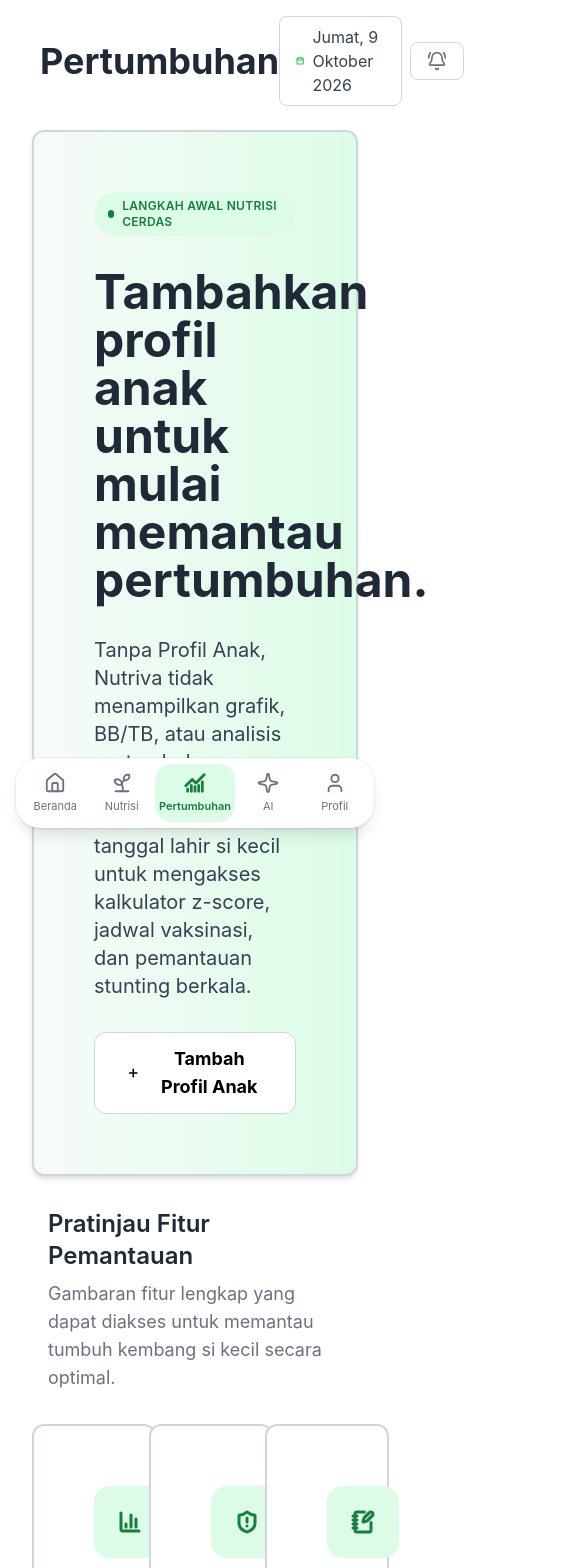
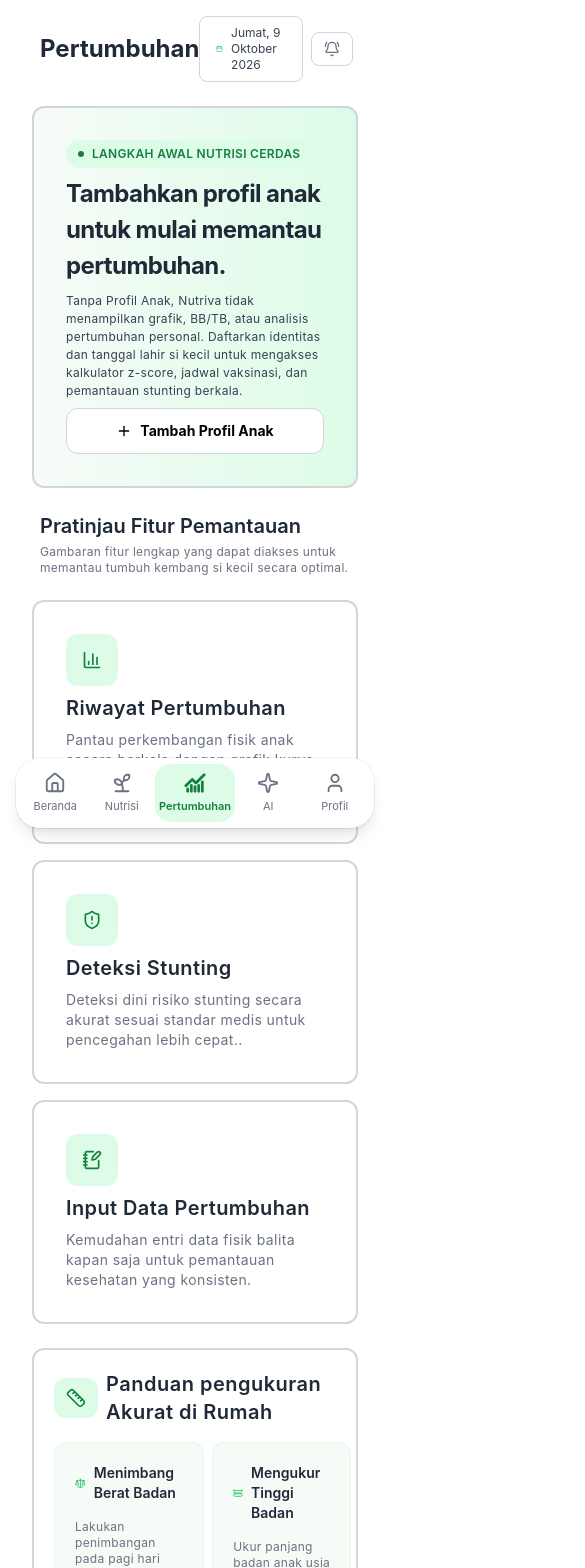
Before and after one commit to Nova11-F/Nutriva, a React (Vite) app: page /growth in a window 390 px wide. Shown: the top 1568 px of the page, 585 px wide, since content can reach past the window. Built offline with nearby package versions, Linux system fonts and the light colour scheme.

Commit message:
3.3 Pages : Home, Nutrisi, Pertumbuhan, Profil Part 4

```diff
--- a/src/components/navigation/Header.jsx
+++ b/src/components/navigation/Header.jsx
@@ -22,14 +22,14 @@
       className={`flex items-center justify-between px-6 mb-4 ${className}`}
       {...props}
     >
-      <h1 className="text-4xl text-text font-bold">
+      <h1 className="text-2xl  text-text font-bold md:text-4xl">
         {title}
       </h1>
 
-        <div className="flex items-center gap-2">
+        <div className="flex items-center gap-2 md:gap-4">
       <CurrentDate />
-        <div className="border border-gray-300 rounded-lg py-2 px-4">
-            <BellRing size={20} className="text-gray-500"/>
+        <div className="border border-gray-300 rounded-lg py-2 px-3">
+            <BellRing className="size-4 text-gray-500 md:size-6"/>
         </div>
       </div>
     </div>
--- a/src/components/ui/Date.jsx
+++ b/src/components/ui/Date.jsx
@@ -10,8 +10,8 @@
 
   return(
             <div className="flex items-center gap-2 px-4 py-2 bg-surface border border-gray-300 rounded-lg">
-              <Calendar size={20} strokeWidth={3} className="text-secondary"/>
-              <p className="text-gray-700 text-md">{tanggal}</p>
+              <Calendar strokeWidth={2} className="size-4 text-secondary md:size-6"/>
+              <p className="text-xs text-gray-700 md:text-lg">{tanggal}</p>
             </div>
   );
 }
--- a/src/pages/growth/GrowthPage.jsx
+++ b/src/pages/growth/GrowthPage.jsx
@@ -17,16 +17,16 @@
   return (
     <>
         <Header variant="pertumbuhan"/>
-      <div className="flex flex-col gap-8 mt-6 px-4">
-        <Card className="flex flex-col p-15 gap-8 shadow-md bg-linear-to-r from-background to-soft ">
-          <div className="w-fit inline-flex items-center gap-2 bg-soft text-primary px-3.5 py-1.5 rounded-full text-xs font-semibold tracking-wide uppercase">
-            <span className="w-2 h-2 rounded-full bg-primary"></span>
+      <div className="flex flex-col gap-6 mt-6 px-4 md:gap-8">
+        <Card className="flex flex-col p-8 gap-2 md:gap-4 md:px-15 md:py-12 bg-linear-to-r from-background to-soft ">
+          <div className="w-fit inline-flex items-center gap-2 bg-soft text-primary px-3 py-1.5 rounded-full text-xs font-semibold tracking-wide uppercase md:px-4 md:py-2.5 md:text-sm">
+            <span className="w-1.5 h-1.5 rounded-full bg-primary md:w-2 md:h-2"></span>
             Langkah Awal Nutrisi Cerdas
           </div>
-          <h2 className="text-5xl text-text font-bold w-[80%]">
+          <h2 className="text-2xl text-text font-bold tracking-tight leading-normal md:text-5xl">
             Tambahkan profil anak untuk mulai memantau pertumbuhan.
           </h2>
-          <p className="w-[95%] text-xl text-gray-700">
+          <p className="w-full text-xs text-gray-700 leading-normal tracking-wide md:text-xl">
             Tanpa Profil Anak, Nutriva tidak menampilkan grafik, BB/TB, atau
             analisis pertumbuhan personal. Daftarkan identitas dan tanggal lahir
             si kecil untuk mengakses kalkulator z-score, jadwal vaksinasi, dan
@@ -34,100 +34,97 @@
           </p>
           <Button
             variant="outline"
-            className="flex items-center justify-center w-fit gap-4"
+            className="flex items-center justify-center text-sm gap-2 md:text-xl md:w-fit"
           >
-            <Plus size={20} strokeWidth={3} />
+            <Plus strokeWidth={2} className="size-4 md:size-6"/>
             Tambah Profil Anak
           </Button>
         </Card>
 
-        <div className="flex flex-col gap-2 px-4">
-          <h2 className="text-2xl text-text font-semibold">
+        <div className="flex flex-col px-2 gap-1 md:gap-2 md:px-4">
+          <h2 className="text-xl text-text font-semibold md:text-2xl">
             Pratinjau Fitur Pemantauan
           </h2>
-          <p className="text-gray-500 text-lg">
+          <p className="text-gray-500 text-xs tracking-wide md:text-lg">
             Gambaran fitur lengkap yang dapat diakses untuk memantau tumbuh
             kembang si kecil secara optimal.
           </p>
         </div>
-        <div className="grid grid-cols-3 items-strech justify-between gap-6">
+        <div className="grid grid-cols-1 items-strech justify-between gap-4 md:gap-8 md:grid-cols-3">
           <Card
             variant="default"
-            className="group flex flex-col gap-4 p-15 hover:border-secondary hover:shadow-lg hover:shadow-soft transition-all duration-300"
+            className="group flex flex-col gap-2 p-8 tracking-wide md:gap-4 md:p-15 hover:border-secondary hover:shadow-lg hover:shadow-soft transition-all duration-300"
           >
-            <div className="bg-soft rounded-2xl p-6 w-fit transition-all duration-300 group-hover:bg-primary">
+            <div className="bg-soft rounded-xl p-4 md:p-6 w-fit transition-all duration-300 group-hover:bg-primary">
               <ChartColumn
-                size={24}
-                strokeWidth={3}
-                className="text-primary transition-colors duration-300 group-hover:text-white"
+                strokeWidth={2}
+                className="size-5 text-primary md:size-6 transition-colors duration-300 group-hover:text-white"
               />
             </div>
-            <h3 className="text-2xl text-text font-semibold">
+            <h3 className="text-xl text-text font-semibold md:text-2xl">
               Riwayat Pertumbuhan
             </h3>
-            <p className="text-lg text-gray-500">
+            <p className="text-sm text-gray-500 md:text-lg">
               Pantau perkembangan fisik anak secara berkala dengan grafik kurva
               pertumbuhan yang jelas dan mudah dipahami.
             </p>
           </Card>
           <Card
             variant="default"
-            className="group flex flex-col gap-4 p-15 hover:border-secondary hover:shadow-lg hover:shadow-soft transition-all duration-300"
+            className="group flex flex-col gap-2 p-8 tracking-wide md:gap-4 md:p-15 hover:border-secondary hover:shadow-lg hover:shadow-soft transition-all duration-300"
           >
-            <div className="bg-soft rounded-2xl p-6 w-fit transition-all duration-300 group-hover:bg-primary">
+            <div className="bg-soft rounded-xl p-4 md:p-6 w-fit transition-all duration-300 group-hover:bg-primary">
               <ShieldAlert
-                size={24}
-                strokeWidth={3}
-                className="text-primary transition-colors duration-300 group-hover:text-white"
+                strokeWidth={2}
+                className="size-5 text-primary md:size-6 transition-colors duration-300 group-hover:text-white"
               />
             </div>
-            <h3 className="text-2xl text-text font-semibold">
+            <h3 className="text-xl text-text font-semibold md:text-2xl">
               Deteksi Stunting
             </h3>
-            <p className="text-lg text-gray-500">
+            <p className="text-sm text-gray-500 md:text-lg">
               Deteksi dini risiko stunting secara akurat sesuai standar medis
               untuk pencegahan lebih cepat..
             </p>
           </Card>
           <Card
             variant="default"
-            className="group flex flex-col gap-4 p-15 hover:border-secondary hover:shadow-lg hover:shadow-soft transition-all duration-300"
+            className="group flex flex-col gap-2 p-8 tracking-wide md:gap-4 md:p-15 hover:border-secondary hover:shadow-lg hover:shadow-soft transition-all duration-300"
           >
-            <div className="bg-soft rounded-2xl p-6 w-fit transition-all duration-300 group-hover:bg-primary">
+            <div className="bg-soft rounded-xl p-4 md:p-6 w-fit transition-all duration-300 group-hover:bg-primary">
               <NotebookPen
-                size={24}
-                strokeWidth={3}
-                className="text-primary transition-colors duration-300 group-hover:text-white"
+                strokeWidth={2}
+                className="size-5 text-primary md:size-6 transition-colors duration-300 group-hover:text-white"
               />
             </div>
-            <h3 className="text-2xl text-text font-semibold">
+            <h3 className="text-xl text-text font-semibold md:text-2xl">
               Input Data Pertumbuhan
             </h3>
-            <p className="text-lg text-gray-500">
+            <p className="text-sm text-gray-500 md:text-lg">
               Kemudahan entri data fisik balita kapan saja untuk pemantauan
               kesehatan yang konsisten.
             </p>
           </Card>
         </div>
-        <div className="flex items-stretch gap-4">
+        <div className=" grid grid-cols-1 md:flex items-stretch gap-4">
           <Card className="flex flex-col gap-4">
-            <div className="flex items-center justify-start gap-4">
-              <div className="bg-soft p-4 rounded-2xl">
-                <Ruler size={24} className="text-primary" />
+            <div className="flex items-center justify-start gap-2 md:gap-4">
+              <div className="bg-soft px-3 py-2.5 rounded-xl md:p-6">
+                <Ruler className=" size-5 text-primary md:size-6" />
               </div>
-              <h3 className="text-2xl text-text font-semibold">
+              <h3 className="text-xl text-text font-semibold tracking-wide md:text-2xl">
                 Panduan pengukuran Akurat di Rumah
               </h3>
             </div>
-            <div className="flex gap-4">
-              <Card variant="silver" className="flex flex-col gap-4">
+            <div className="flex items-stretch justify-between gap-2 md:gap-4">
+              <Card variant="silver" className="flex flex-col gap-4 ">
                 <div className="flex gap-2 items-center">
-                  <Scale size={20} className="text-secondary" />
-                  <h4 className="text-xl text-text font-semibold">
+                  <Scale className="size-5 text-secondary md:size-6"/>
+                  <h4 className="text-sm text-text font-semibold md:text-xl">
                     Menimbang Berat Badan
                   </h4>
                 </div>
-                <p className="text-gray-500 text-md font-medium">
+                <p className="text-gray-500 text-xs md:font-medium tracking-wide md:text-md">
                   Lakukan penimbangan pada pagi hari sebelum sarapan, dengan
                   pakaian seminimal mungkin. Gunakan timbangan digital dengan
                   ketelitian 10–50 gram untuk memperoleh hasil pengukuran yang
@@ -136,12 +133,12 @@
               </Card>
               <Card variant="silver" className="flex flex-col gap-4">
                 <div className="flex gap-2 items-center">
-                  <RulerDimensionLine size={20} className="text-secondary" />
-                  <h4 className="text-xl text-text font-semibold">
+                  <RulerDimensionLine className="size-5 text-secondary md:size-6" />
+                  <h4 className="text-sm text-text font-semibold md:text-xl">
                     Mengukur Tinggi Badan
                   </h4>
                 </div>
-                <p className="text-gray-500 text-md font-medium">
+                <p className="text-gray-500 text-xs md:font-medium tracking-wide md:text-md">
                   Ukur panjang badan anak usia di bawah 2 tahun dalam posisi
                   telentang. Untuk anak usia 2 tahun ke atas, ukur tinggi badan
                   dalam posisi berdiri tegak, tanpa alas kaki, dengan punggung
@@ -150,7 +147,7 @@
               </Card>
             </div>
           </Card>
-          <Card variant="primary" className="flex flex-col gap-4 p-8 w-[60%]">
+          <Card variant="primary" className="flex flex-col gap-4 p-8">
             <div className="w-fit inline-flex items-center gap-2 bg-soft text-primary px-3.5 py-1.5 rounded-full text-xs font-semibold tracking-wide uppercase">
               <span className="w-2 h-2 rounded-full bg-primary"></span>
               Konsultasi Langsung
```
Also changed, not shown: src/pages/home/HomePage.jsx (+46 -47 lines), src/pages/nutrition/NutritionPage.jsx (+30 -32 lines), src/pages/profile/ProfilePage.jsx (+22 -23 lines).
